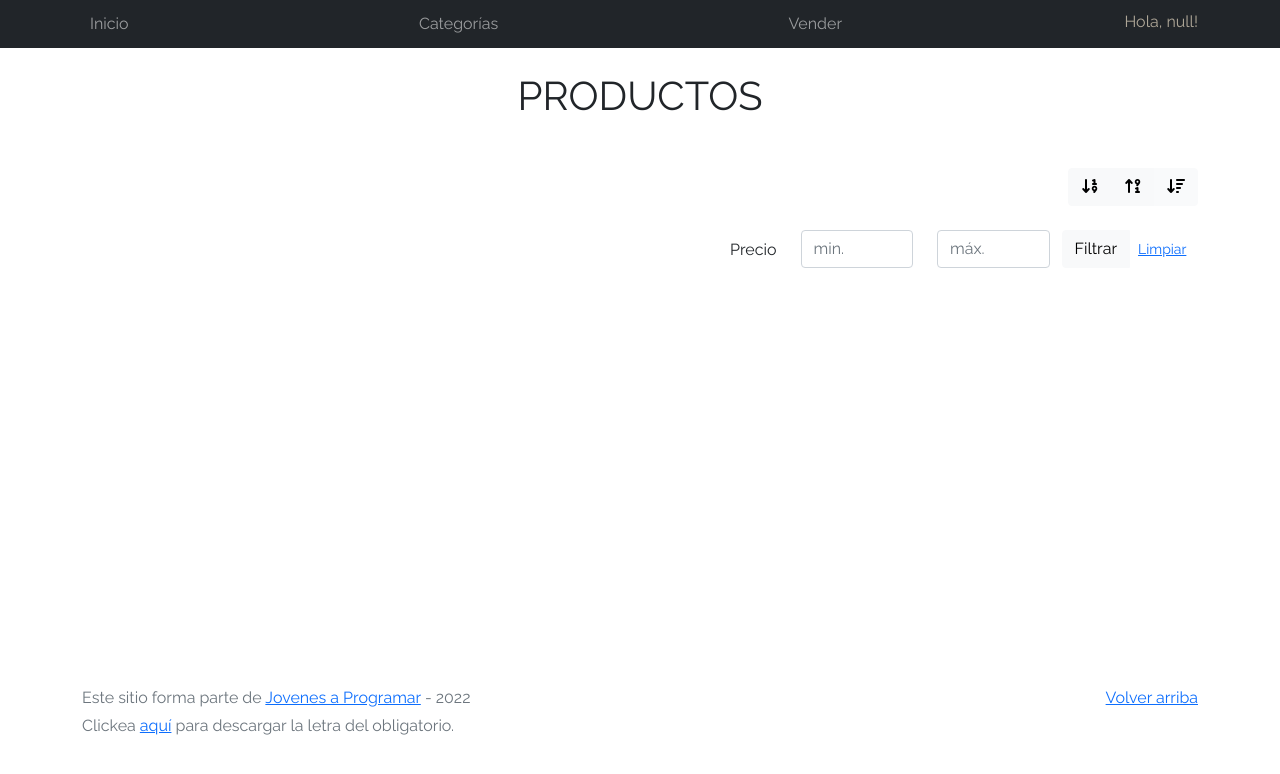
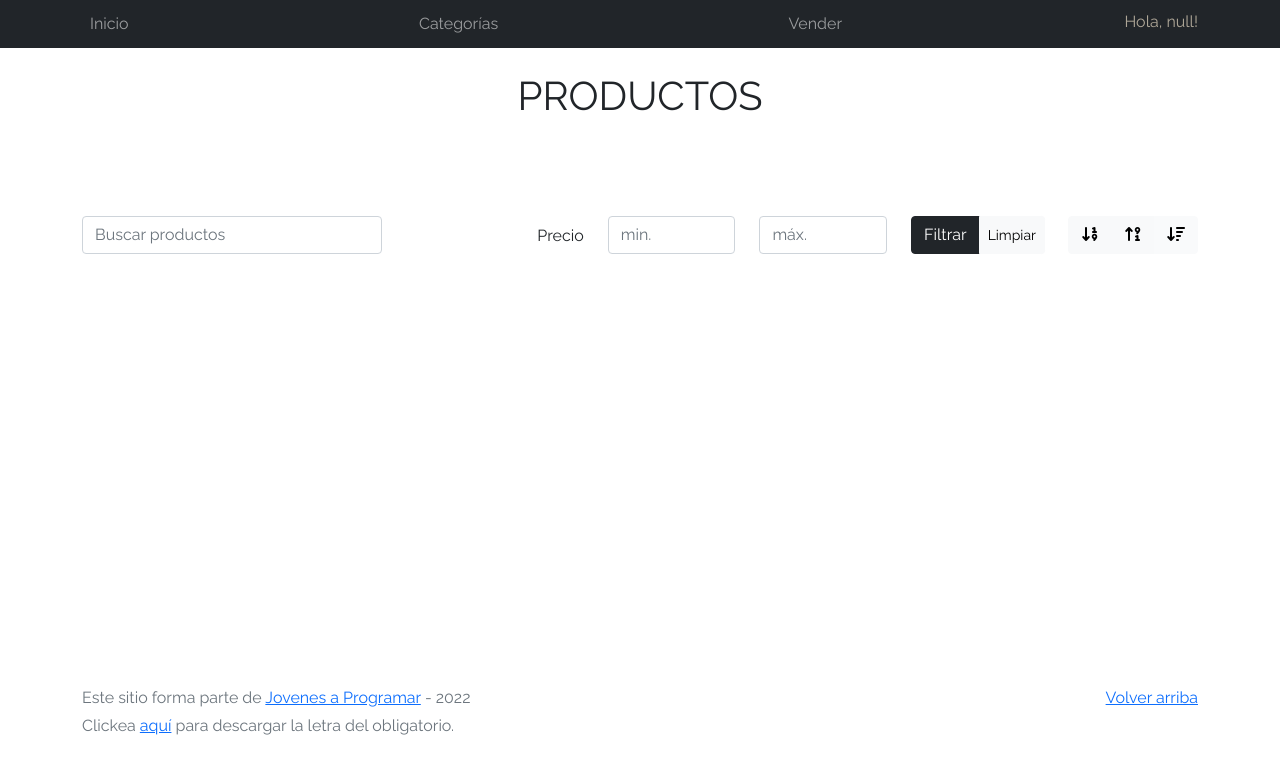
Before and after one commit to ajoelc/ajoelc.github.io, a plain HTML site: page products.html in a window 1280 px wide. Drawn offline with Linux system fonts and the light colour scheme; no server answers.

Commit message:
Se agrega buscador

```diff
--- a/css/styles.css
+++ b/css/styles.css
@@ -244,3 +244,8 @@ h3.inputLogin{
 .tituloSeccion{
   text-transform: uppercase;
 }
+
+#buscador{
+  width: 300px;
+  margin-right: 50px;
+}
--- a/js/products.js
+++ b/js/products.js
@@ -7,6 +7,8 @@ let botonFiltrar = document.getElementById("botonFiltrar");
 let botonLimpiar = document.getElementById("botonLimpiar");
 let botonAsc = document.getElementById("sortAsc");
 let botonDes = document.getElementById("sortDes");
+let buscador = document.getElementById("buscador");
+let buscadorInput = '';
 
 let min = '';
 let max = '';
@@ -16,8 +18,9 @@ function mostrarProductos(array){
     for(let i = 0;i < array.length; i++){
         let prod = array[i];
         let precioProd = parseInt(prod.cost);
-        if((min == '' && max == '') || (precioProd >= parseInt(min) && precioProd <= parseInt(max)) ||
-            (min == '' && precioProd <= parseInt(max)) || (precioProd >= parseInt(min) && max == '')){
+        if(((min == '' && max == '') || (precioProd >= parseInt(min) && precioProd <= parseInt(max)) ||
+            (min == '' && precioProd <= parseInt(max)) || (precioProd >= parseInt(min) && max == '')) &&
+            ((buscadorInput == '') || ((prod.description.toLowerCase()).includes(buscadorInput)) || ((prod.name.toLowerCase()).includes(buscadorInput)))){
             contenidoHTML += `
             <div class="list-group-item list-group-item-action">
                 <div class="row">
@@ -103,4 +106,8 @@ document.addEventListener("DOMContentLoaded",function(e){
         mostrarProductos(data.products);
     })
 
+    buscador.addEventListener("input",function(){
+        buscadorInput = (buscador.value).toLowerCase()
+        mostrarProductos(data.products);
+    })
 })
--- a/products.html
+++ b/products.html
@@ -44,9 +44,31 @@
       <p id = "categoria" class="d-flex justify-content-center"></p>
     </div>
     <div class="container">
+
+    </div>
+    <div class="container mt-5">
       <div class="row">
-        <div class="col text-end">
-          <div class="btn-group btn-group-toggle mb-4" data-bs-toggle="buttons">
+        <div class="col">
+          <input type="search" placeholder="Buscar productos" id="buscador" class="form-control">
+          <label class="form-label" for="buscador" hidden>Buscar</label>
+        </div>
+        <div class="col">
+          <p class="font-weight-normal text-end my-2">Precio</p>
+        </div>
+        <div class="col">
+          <input class="form-control" type="number" placeholder="min." id="priceMin">
+        </div>
+        <div class="col">
+          <input class="form-control" type="number" placeholder="máx." id="priceMax">
+        </div>
+        <div class="col">
+          <div class="btn-group" role="group">
+            <button class="btn btn-dark btn-block" id="botonFiltrar">Filtrar</button>
+            <button class="btn btn-light btn-sm" id="botonLimpiar">Limpiar</button>
+          </div>
+        </div>
+        <div class="col">
+          <div class="btn-group btn-group-toggle mb-2" data-bs-toggle="buttons">
             <input type="radio" class="btn-check" name="options" id="sortAsc">
             <label class="btn btn-light" for="sortAsc"><i class="fa-solid fa-arrow-down-1-9"></i></label>
             <input type="radio" class="btn-check" name="options" id="sortDes">
@@ -55,10 +77,16 @@
             <label class="btn btn-light" for="sortRelevancia"><i class="fa-solid fa-arrow-down-wide-short"></i></label>
           </div>
         </div>
+
       </div>
-      <div class="row">
-        <div class="col-lg-6 offset-lg-6 col-md-12 mb-1 container">
+
+<!--
+        <div id="filtros" class="col-lg-9 mb-1 container-fluid">
           <div class="row container p-0 m-0">
+            <div class="col-4">
+              <input type="search" placeholder="Buscar productos" id="buscador" class="form-control">
+              <label class="form-label" for="buscador" hidden>Buscar</label>
+            </div>
             <div class="col">
               <p class="font-weight-normal text-end my-2">Precio</p>
             </div>
@@ -68,15 +96,26 @@
             <div class="col">
               <input class="form-control" type="number" placeholder="máx." id="priceMax">
             </div>
-            <div class="col-3 p-0">
+
+            <div class="col-2 p-0">
               <div class="btn-group" role="group">
-                <button class="btn btn-light btn-block" id="botonFiltrar">Filtrar</button>
-                <button class="btn btn-link btn-sm" id="botonLimpiar">Limpiar</button>
+                <button class="btn btn-dark btn-block" id="botonFiltrar">Filtrar</button>
+                <button class="btn btn-light btn-sm" id="botonLimpiar">Limpiar</button>
+              </div>
+            </div>
+            <div class="col float-end">
+              <div class="btn-group btn-group-toggle mb-2" data-bs-toggle="buttons">
+                <input type="radio" class="btn-check" name="options" id="sortAsc">
+                <label class="btn btn-light" for="sortAsc"><i class="fa-solid fa-arrow-down-1-9"></i></label>
+                <input type="radio" class="btn-check" name="options" id="sortDes">
+                <label class="btn btn-light" for="sortDes"><i class="fa-solid fa-arrow-up-9-1"></i></label>
+                <input type="radio" class="btn-check" name="options" id="sortRelevancia" checked>
+                <label class="btn btn-light" for="sortRelevancia"><i class="fa-solid fa-arrow-down-wide-short"></i></label>
               </div>
             </div>
           </div>
         </div>
-      </div>
+      </div>-->
       <div class="row">
         <div class="list-group" id="cat-list-container">
         </div>
```
Also changed, not shown: categories.html (+2 -2 lines).
